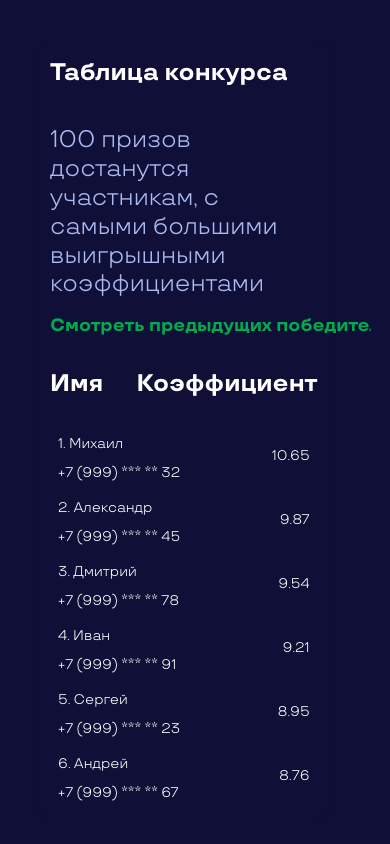
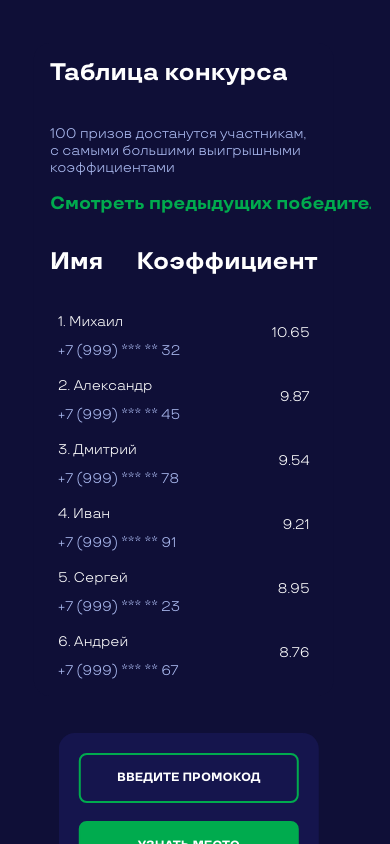
Before and after one commit to shifus/newyear, a Svelte app: page / in a window 390 px wide. Shown: the part 4840-5684 px from the top of the page. Built offline with nearby package versions, Linux system fonts and the light colour scheme.

Commit message:
Шрифт готов и на пк и на мобилке

```diff
--- a/src/components/Screen1.svelte
+++ b/src/components/Screen1.svelte
@@ -951,9 +951,9 @@
     padding: 24px;
     gap: 16px;
     width: 904px;
-    height: 533px;
     background: #0F0F37;
     border-radius: 16px;
+    height: auto; /* Убираем фиксированную высоту */
   }
 
   .table-headers {
@@ -1718,7 +1718,7 @@
   }
 
   .contest-description {
-    width: 560px;
+    width: 1136px;
     height: 29px;
     font-family: 'TT Travels';
     font-style: normal;
@@ -1731,13 +1731,10 @@
 
   @media (max-width: 768px) {
     .contest-description {
-      width: 100%;
-      max-width: 320px;
-      height: auto;
-      white-space: normal;
-      word-wrap: break-word;
-      overflow: visible;
-      margin: 0 auto;
+        width: auto;
+        height: auto;
+        word-wrap: break-word;
+        overflow: visible;
     }
   }
 
@@ -1917,4 +1914,38 @@
     text-transform: uppercase;
   }
 
+  .contest-description.svelte-d60aj9.svelte-d60aj9 {
+    width: 1136px;
+    height: 29px;
+    font-family: 'TT Travels';
+    font-style: normal;
+    font-weight: 400;
+    font-size: 24px;
+    line-height: 120%;
+    color: #ABBAF0;
+    margin-bottom: 8px;
+  }
+
+  .svelte-d60aj9.svelte-d60aj9 {
+    box-sizing: border-box;
+  }
+
+  @media (max-width: 768px) {
+    .contest-description {
+        width: 100%;
+        max-width: 560px;
+        height: auto;
+        white-space: normal;
+        word-wrap: break-word;
+        overflow: visible;
+        margin: 0 auto;
+        font-size: 14px;
+        line-height: 1.2;
+    }
+  }
+
+  .phone {
+    color: #ABBAF0;
+  }
+
 </style>
```
Also changed, not shown: public/build/bundle.css, public/build/bundle.js, 1 other file (tests, documents, lock files or other folders).
